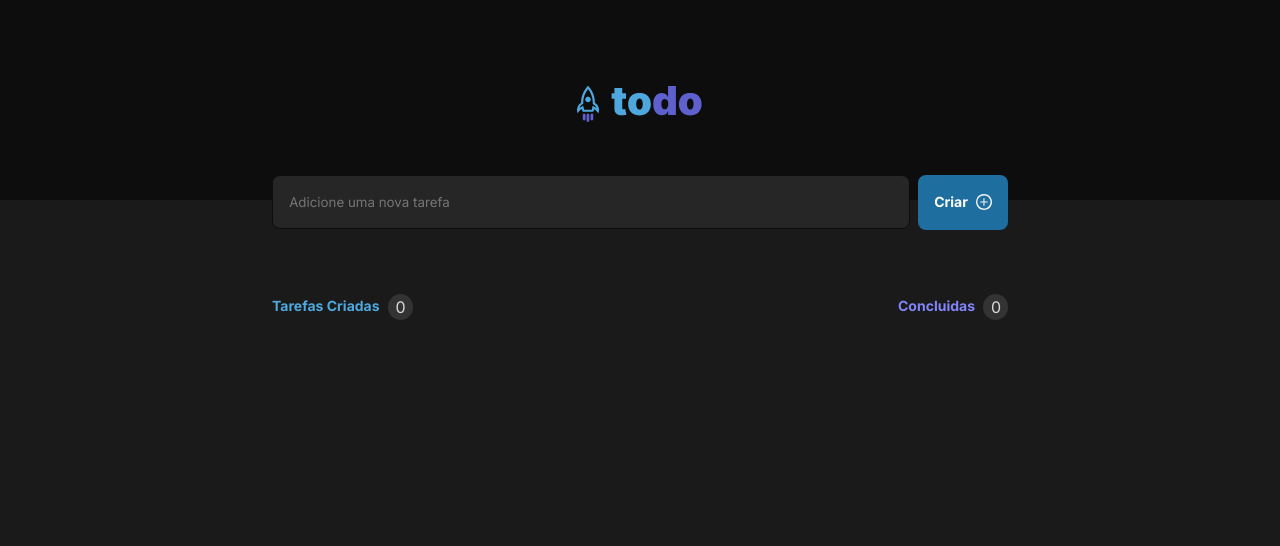
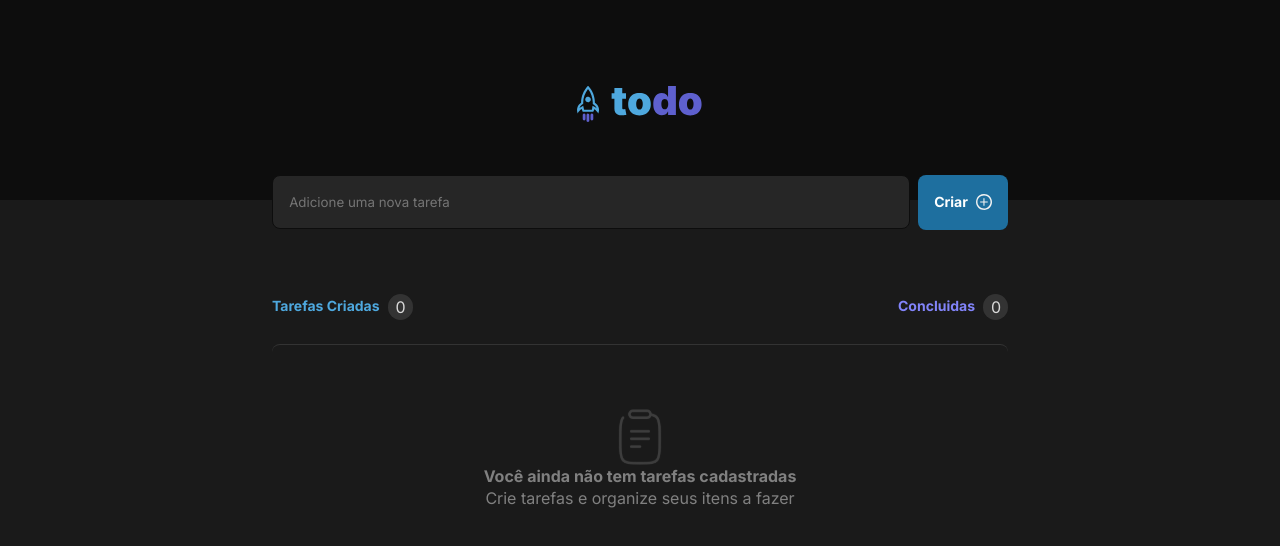
Before and after one commit to Ericles-Miller/check-To-do-List, a React (Vite) app: page / in a window 1280 px wide. Shown: the top 546 px of the page. Built offline with nearby package versions, Linux system fonts and the light colour scheme.

Commit message:
create completed part 2 tasks

```diff
--- a/src/components/Tasks.tsx
+++ b/src/components/Tasks.tsx
@@ -1,9 +1,9 @@
 import styles from './task.module.css';
-
+import clipBoard from '../img/Clipboard.svg';
 export function Tasks() {
 	return (
-		<div>
-			<div className={styles.allContentTask}>
+		<div className={styles.allContentTasks}>
+			<div className={styles.headerTask}>
 				<div className={styles.stylesTask}>
 					<p className={styles.newTask}>Tarefas Criadas</p>
 					<span className={styles.number}>0</span>
@@ -14,7 +14,9 @@ export function Tasks() {
 				</div>
 			</div>
 			<div className={styles.showTasks}>
-
+				<img src={clipBoard} alt="" />
+				<p><strong>Você ainda não tem tarefas cadastradas</strong></p>
+				<p>Crie tarefas e organize seus itens a fazer</p>
 			</div>
 		</div>
 	)
--- a/src/components/task.module.css
+++ b/src/components/task.module.css
@@ -1,9 +1,16 @@
-.allContentTask{
+.allContentTasks {
+    display: flex;
+    flex-direction: column;
+    align-items: center;
+}
+
+
+.headerTask{
     display: flex;
     justify-content: space-between;
     width: 46rem;
     background: transparent;
-    margin: 0 22rem 27.875rem 22rem;
+    margin: 0 22rem 1.5rem 22rem;
 }
 
 .stylesTask{
@@ -35,3 +42,21 @@
 .number {
     color: var(--gray-200);
 }
+
+.showTasks {
+    width: 46rem;
+    background: transparent;
+    display: flex;
+    flex-direction: column;
+    align-items: center;
+    justify-content: center;
+    border-radius: 0.5rem ;
+    border-top: 1px solid var(--gray-400);
+    color: white;
+    padding: 4rem 1.5rem;
+
+}
+
+.showTasks p {
+    color: var(--gray-300);
+}
```
Also changed, not shown: src/img/Clipboard.svg (added).
